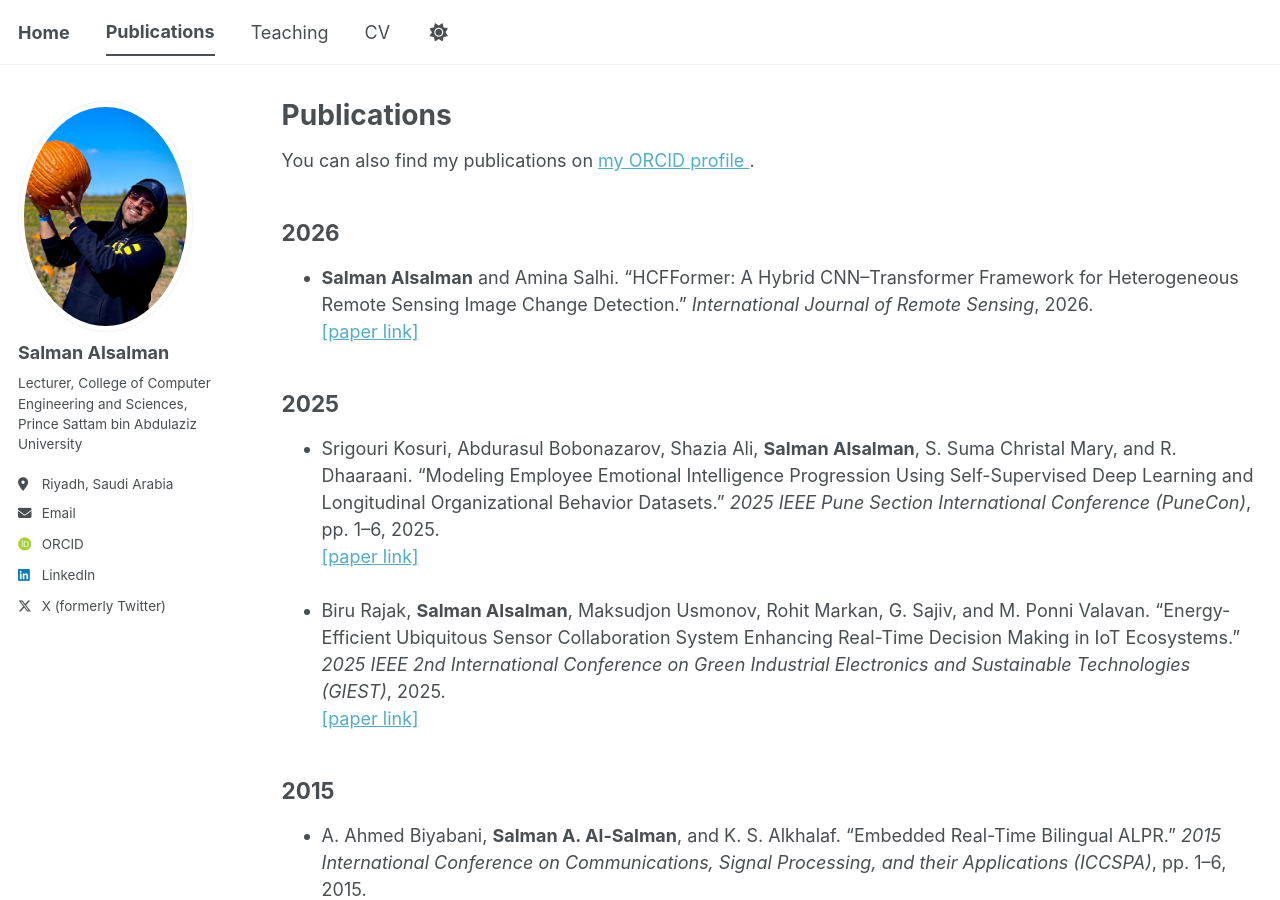
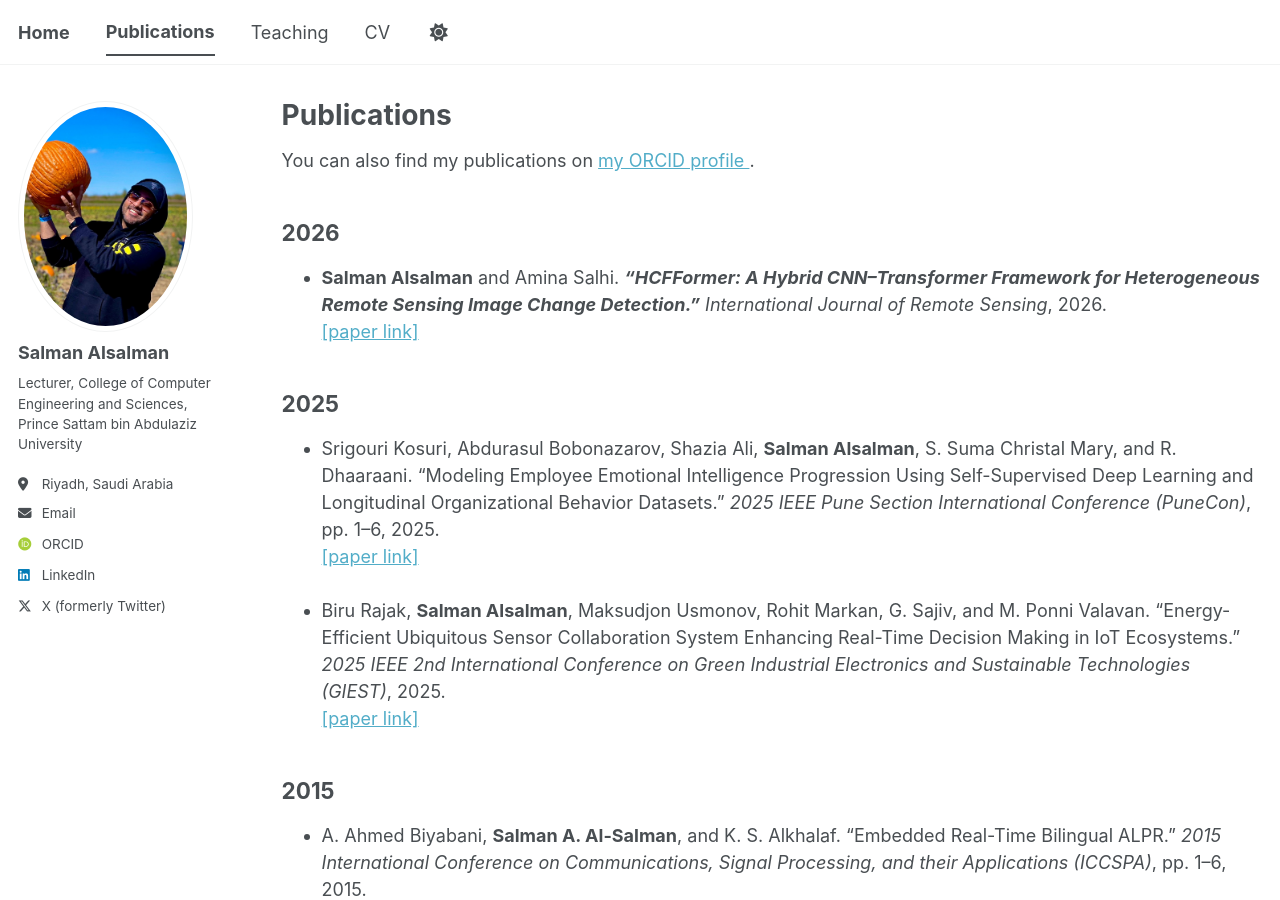
Before and after one commit to x1xSAS/x1xSAS.github.io, a Jekyll site: the page built from _pages/publications.html, in a window 1280 px wide and 900 px high. Built offline with Jekyll 4.4.1, drawn with Linux system fonts in a browser that asks for light colours; some web fonts are replaced; a script bundle is joined from its source files by our own code; library files that are not in the unit come from our copies.

```diff
--- a/_pages/publications.html
+++ b/_pages/publications.html
@@ -21,8 +21,8 @@ my ORCID profile
 <ul>
   <li>
     <strong>Salman Alsalman</strong> and Amina Salhi.
-    “HCFFormer: A Hybrid CNN–Transformer Framework for Heterogeneous Remote
-    Sensing Image Change Detection.”
+    <i><b>“HCFFormer: A Hybrid CNN–Transformer Framework for Heterogeneous Remote
+    Sensing Image Change Detection.”</b></i>
     <em>International Journal of Remote Sensing</em>, 2026.
      <br>
     <a href="https://doi.org/10.1080/01431161.2026.2691979"
```
